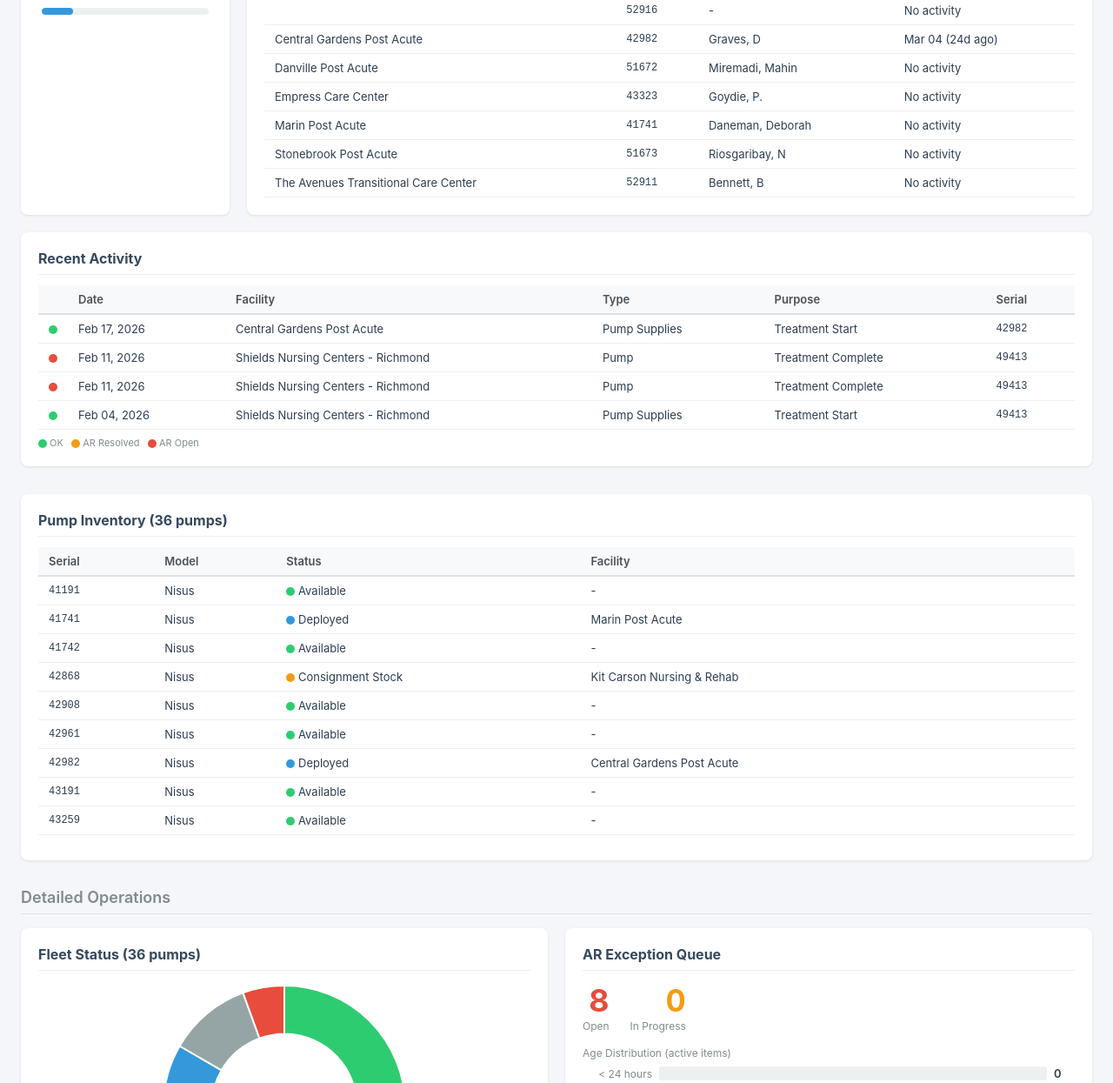
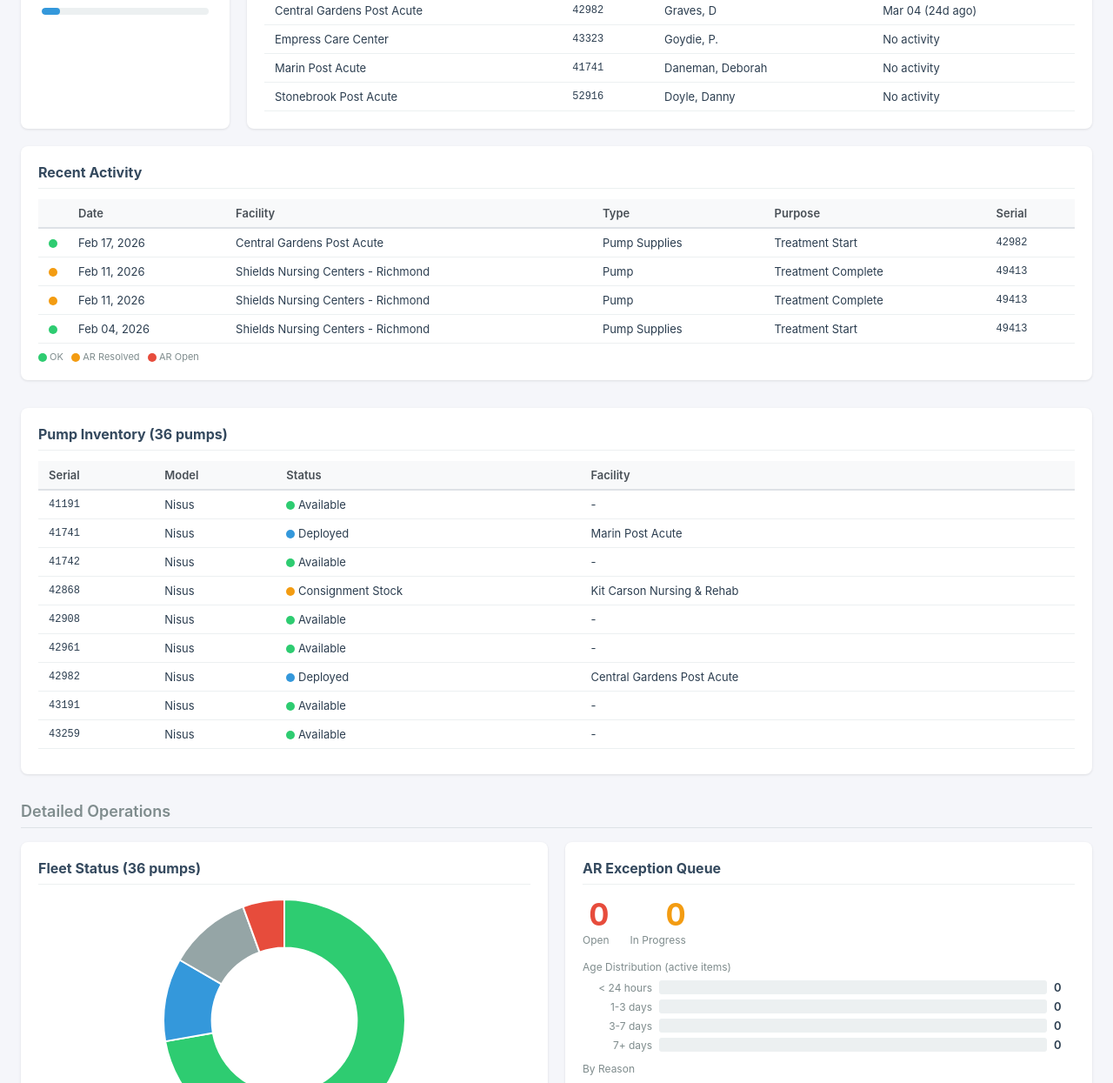
Before and after one commit to usjoh/maam-dashboard-site, a plain HTML site: page index.html in a window 1280 px wide. Shown: the part 296-1541 px from the top of the page at 87% size. Drawn offline with nearby package versions, Linux system fonts and the light colour scheme.

Commit message:
chore: refresh dashboard with latest SOURCE data
Co-Authored-By: Claude Opus 4.6 (1M context) <noreply@anthropic.com>

```diff
--- a/index.html
+++ b/index.html
@@ -260,7 +260,7 @@
     <h1>MaAM Dashboard</h1>
     <div class="header-meta">
         <span class="badge badge-live">Live</span><br>
-        Last Update: Mar 29, 2026 at 04:33 PM
+        Last Update: Mar 29, 2026 at 04:46 PM
     </div>
 </div>
 
@@ -276,10 +276,10 @@
     <div class="pm-hero">
         <!-- Fleet Ratio -->
         <div class="pm-ratio-card">
-            <div class="pm-ratio-number">7 / 36</div>
+            <div class="pm-ratio-number">4 / 36</div>
             <div class="pm-ratio-label">pumps deployed</div>
             <div class="pm-ratio-bar">
-                <div class="pm-ratio-bar-fill" style="width:19%"></div>
+                <div class="pm-ratio-bar-fill" style="width:11%"></div>
             </div>
         </div>
 
@@ -298,22 +298,10 @@
                 <tbody>
 
             <tr>
-                <td></td>
-                <td class="mono">52916</td>
-                <td>-</td>
-                <td>No activity</td>
-            </tr>
-            <tr>
                 <td>Central Gardens Post Acute</td>
                 <td class="mono">42982</td>
                 <td>Graves, D</td>
                 <td>Mar 04 (24d ago)</td>
-            </tr>
-            <tr>
-                <td>Danville Post Acute</td>
-                <td class="mono">51672</td>
-                <td>Miremadi, Mahin</td>
-                <td>No activity</td>
             </tr>
             <tr>
                 <td>Empress Care Center</td>
@@ -329,14 +317,8 @@
             </tr>
             <tr>
                 <td>Stonebrook Post Acute</td>
-                <td class="mono">51673</td>
-                <td>Riosgaribay, N</td>
-                <td>No activity</td>
-            </tr>
-            <tr>
-                <td>The Avenues Transitional Care Center</td>
-                <td class="mono">52911</td>
-                <td>Bennett, B</td>
+                <td class="mono">52916</td>
+                <td>Doyle, Danny</td>
                 <td>No activity</td>
             </tr>
                 </tbody>
@@ -371,7 +353,7 @@ Supplies</td>
                 <td class="mono">42982</td>
             </tr>
             <tr>
-                <td><span class="status-dot" style="background:#e74c3c" title="AR Open"></span></td>
+                <td><span class="status-dot" style="background:#f39c12" title="AR Resolved"></span></td>
                 <td>Feb 11, 2026</td>
                 <td>Shields Nursing Centers - Richmond</td>
                 <td>Pump</td>
@@ -379,7 +361,7 @@ Supplies</td>
                 <td class="mono">49413</td>
             </tr>
             <tr>
-                <td><span class="status-dot" style="background:#e74c3c" title="AR Open"></span></td>
+                <td><span class="status-dot" style="background:#f39c12" title="AR Resolved"></span></td>
                 <td>Feb 11, 2026</td>
                 <td>Shields Nursing Centers - Richmond</td>
                 <td>Pump</td>
@@ -532,13 +514,13 @@ Supplies</td>
             <tr>
                 <td class="mono">51672</td>
                 <td>Nisus</td>
-                <td><span class="status-dot" style="background:#3498db"></span> Deployed</td>
+                <td><span class="status-dot" style="background:#2ecc71"></span> Available</td>
                 <td>Danville Post Acute</td>
             </tr>
             <tr>
                 <td class="mono">51673</td>
                 <td>Nisus</td>
-                <td><span class="status-dot" style="background:#3498db"></span> Deployed</td>
+                <td><span class="status-dot" style="background:#2ecc71"></span> Available</td>
                 <td>Stonebrook Post Acute</td>
             </tr>
             <tr>
@@ -580,7 +562,7 @@ Supplies</td>
             <tr>
                 <td class="mono">52911</td>
                 <td>Nisus</td>
-                <td><span class="status-dot" style="background:#3498db"></span> Deployed</td>
+                <td><span class="status-dot" style="background:#2ecc71"></span> Available</td>
                 <td>The Avenues Transitional Care Center</td>
             </tr>
             <tr>
@@ -599,7 +581,7 @@ Supplies</td>
                 <td class="mono">52916</td>
                 <td>Nisus</td>
                 <td><span class="status-dot" style="background:#3498db"></span> Deployed</td>
-                <td>-</td>
+                <td>Stonebrook Post Acute</td>
             </tr>
             <tr>
                 <td class="mono">52917</td>
@@ -657,11 +639,11 @@ Supplies</td>
 
             <div class="legend-item">
                 <span class="legend-dot" style="background:#2ecc71"></span>
-                Available: 23
+                Available: 26
             </div>
             <div class="legend-item">
                 <span class="legend-dot" style="background:#3498db"></span>
-                Deployed: 7
+                Deployed: 4
             </div>
             <div class="legend-item">
                 <span class="legend-dot" style="background:#95a5a6"></span>
@@ -679,7 +661,7 @@ Supplies</td>
         <h2>AR Exception Queue</h2>
         <div class="ar-stats">
             <div class="ar-stat">
-                <div class="num open">8</div>
+                <div class="num open">0</div>
                 <div class="label">Open</div>
             </div>
             <div class="ar-stat">
@@ -713,13 +695,13 @@ Supplies</td>
             <div class="age-row">
                 <span class="age-label">7+ days</span>
                 <div class="age-bar-bg">
-                    <div class="age-bar" style="width:100.0%;background:#e74c3c"></div>
+                    <div class="age-bar" style="width:0.0%;background:#e74c3c"></div>
                 </div>
-                <span class="age-count">8</span>
+                <span class="age-count">0</span>
             </div>
         <div style="margin-top: 12px;">
             <div class="section-label">By Reason</div>
-            <span class="badge">GENERIC (7)</span> <span class="badge">PUMP (1)</span>
+
         </div>
     </div>
 </div>
@@ -816,7 +798,7 @@ Supplies</td>
 </div>
 
 <div class="footer">
-    MaAM Dashboard v0.1 &middot; Data as of Mar 29, 2026 at 04:33 PM
+    MaAM Dashboard v0.1 &middot; Data as of Mar 29, 2026 at 04:46 PM
 </div>
 
 <script>
@@ -826,7 +808,7 @@ new Chart(document.getElementById("fleetChart"), {
     data: {
         labels: ["Available", "Deployed", "Consignment Stock", "Lost"],
         datasets: [{
-            data: [23, 7, 4, 2],
+            data: [26, 4, 4, 2],
             backgroundColor: ["#2ecc71", "#3498db", "#95a5a6", "#e74c3c"],
             borderWidth: 2,
             borderColor: "#fff",
```
Also changed, not shown: finance.html (+3 -3 lines).
